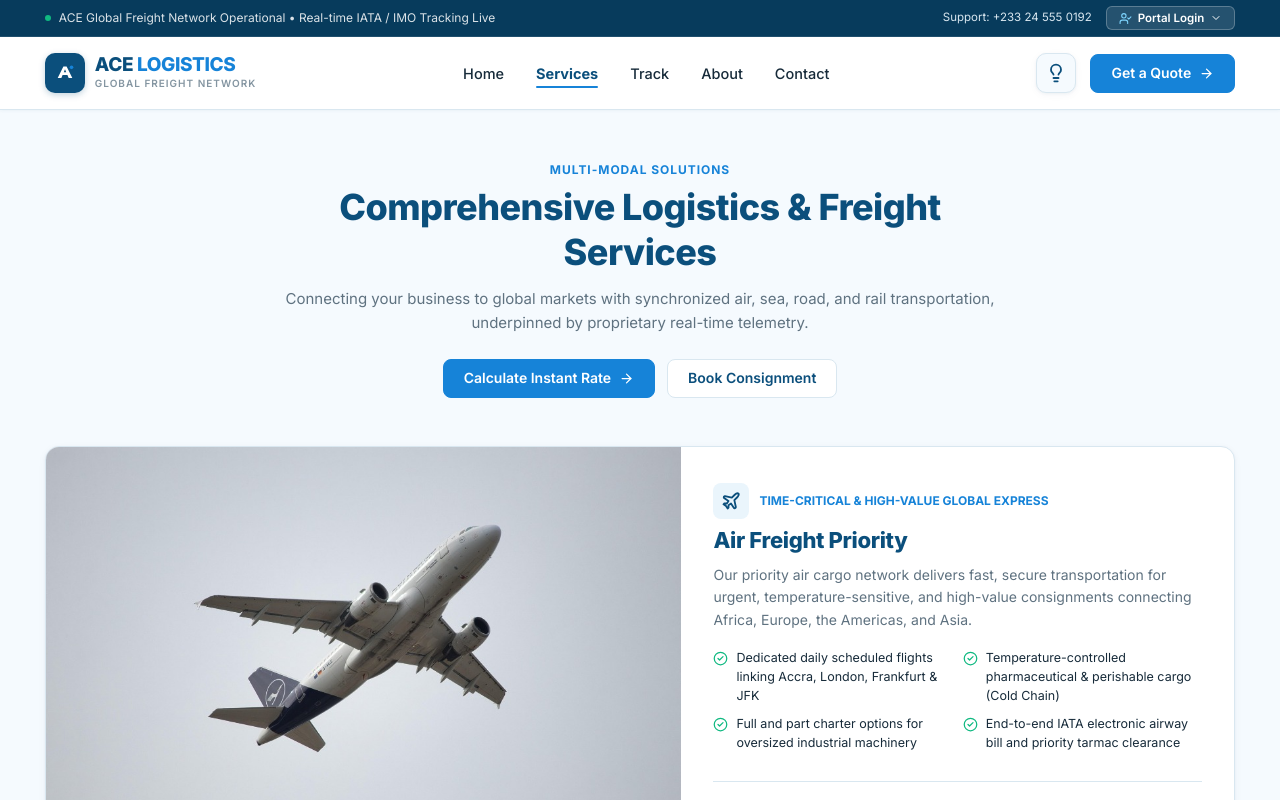
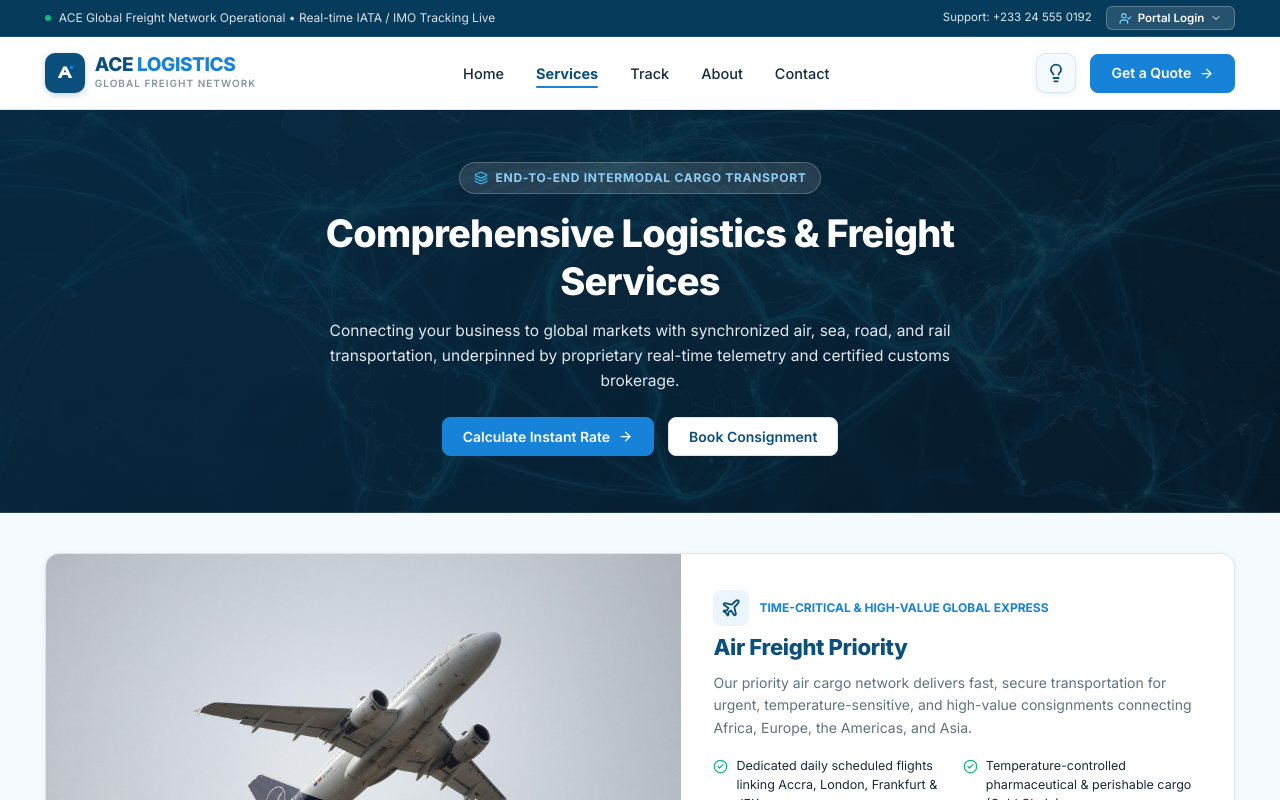
Before and after one commit to Oberon10/Ace-App, a React (Vite) app: page / in a window 1280 px wide. Both pictures are taken after a click on the button "Freight Services & Fleet". Shown: the top 800 px of the page. Built offline with nearby package versions, Linux system fonts and the light colour scheme.

Commit message:
feat(ui): add multi-modal logistics network hero banner and callout imagery to services view

```diff
--- a/src/views/ServicesView.jsx
+++ b/src/views/ServicesView.jsx
@@ -105,21 +105,41 @@ export default function ServicesView({ setView }) {
   ];
 
   return (
-    <div style={{ backgroundColor: 'var(--color-very-light-blue)', padding: '48px 0 80px' }}>
-      <div className="ace-container">
-        {/* Header */}
-        <div style={{ textAlign: 'center', maxWidth: '720px', margin: '0 auto 48px' }}>
-          <span style={{ fontSize: '12px', fontWeight: 700, color: 'var(--color-bright-action)', textTransform: 'uppercase', letterSpacing: '0.08em' }}>
-            Multi-Modal Solutions
-          </span>
-          <h1 style={{ fontSize: 'clamp(24px, 6vw, 36px)', color: 'var(--color-primary-blue)', fontWeight: 800, marginTop: '4px', marginBottom: '12px' }}>
+    <div style={{ backgroundColor: 'var(--color-very-light-blue)' }}>
+      {/* ===================================================
+          HERO BANNER — MULTI-MODAL LOGISTICS & FREIGHT
+          =================================================== */}
+      <section className="ace-page-hero-banner" style={{
+        backgroundImage: "linear-gradient(135deg, rgba(7, 42, 66, 0.94) 0%, rgba(7, 28, 44, 0.88) 100%), url('/images/global-logistics-network.jpg')",
+        padding: '52px 0 56px'
+      }}>
+        <div className="ace-container" style={{ textAlign: 'center', maxWidth: '780px', margin: '0 auto' }}>
+          <div style={{
+            display: 'inline-flex',
+            alignItems: 'center',
+            gap: '8px',
+            backgroundColor: 'rgba(255, 255, 255, 0.12)',
+            border: '1px solid rgba(255, 255, 255, 0.22)',
+            padding: '6px 14px',
+            borderRadius: '20px',
+            fontSize: '12px',
+            fontWeight: 700,
+            color: '#90CDF4',
+            marginBottom: '16px',
+            letterSpacing: '0.06em',
+            textTransform: 'uppercase'
+          }}>
+            <Layers size={14} color="#38BDF8" />
+            <span>End-to-End Intermodal Cargo Transport</span>
+          </div>
+          <h1 style={{ fontSize: 'clamp(26px, 6vw, 38px)', fontWeight: 800, color: '#FFFFFF', marginBottom: '14px', letterSpacing: '-0.02em' }}>
             Comprehensive Logistics & Freight Services
           </h1>
-          <p style={{ fontSize: '15px', color: 'var(--text-secondary)', lineHeight: 1.6 }}>
-            Connecting your business to global markets with synchronized air, sea, road, and rail transportation, underpinned by proprietary real-time telemetry.
+          <p style={{ fontSize: '15.5px', color: '#D9E7F0', lineHeight: 1.6, maxWidth: '680px', margin: '0 auto 24px' }}>
+            Connecting your business to global markets with synchronized air, sea, road, and rail transportation, underpinned by proprietary real-time telemetry and certified customs brokerage.
           </p>
 
-          <div className="services-hero-buttons" style={{ display: 'flex', justifyContent: 'center', gap: '12px', marginTop: '24px', flexWrap: 'wrap' }}>
+          <div className="services-hero-buttons" style={{ display: 'flex', justifyContent: 'center', gap: '14px', flexWrap: 'wrap' }}>
             <button onClick={() => setView('quote')} className="ace-btn ace-btn-action">
               <span>Calculate Instant Rate</span>
               <ArrowRight size={15} />
@@ -129,6 +149,9 @@ export default function ServicesView({ setView }) {
             </button>
           </div>
         </div>
+      </section>
+
+      <div className="ace-container" style={{ paddingTop: '40px', paddingBottom: '80px' }}>
 
         {/* Services List */}
         <div style={{ display: 'flex', flexDirection: 'column', gap: '36px' }}>
@@ -262,9 +285,8 @@ export default function ServicesView({ setView }) {
         </div>
 
         {/* Global Assurance Callout */}
-        <div className="services-callout-card" style={{
+        <div className="services-callout-card ace-cta-banner" style={{
           marginTop: '48px',
-          backgroundColor: 'var(--color-dark-navy)',
           color: '#FFFFFF',
           borderRadius: 'var(--radius-card)',
           padding: '36px',
```
